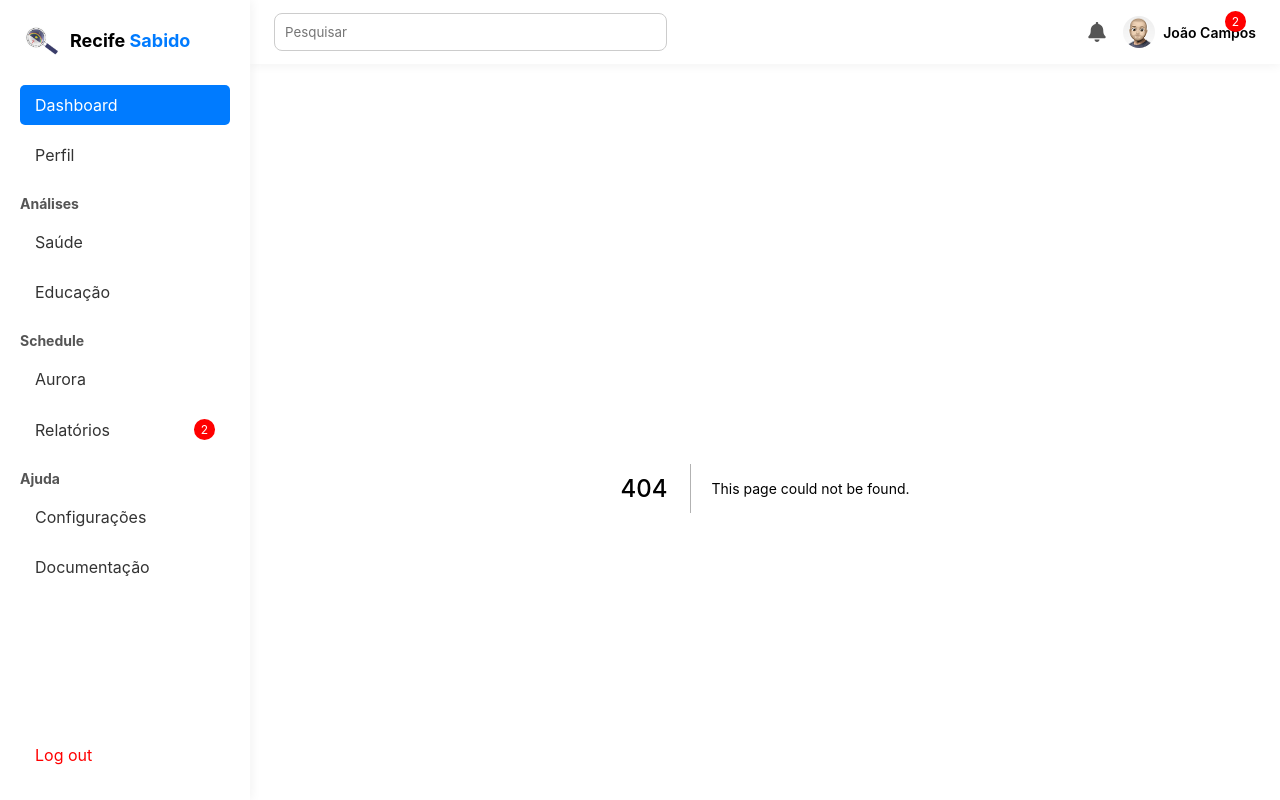
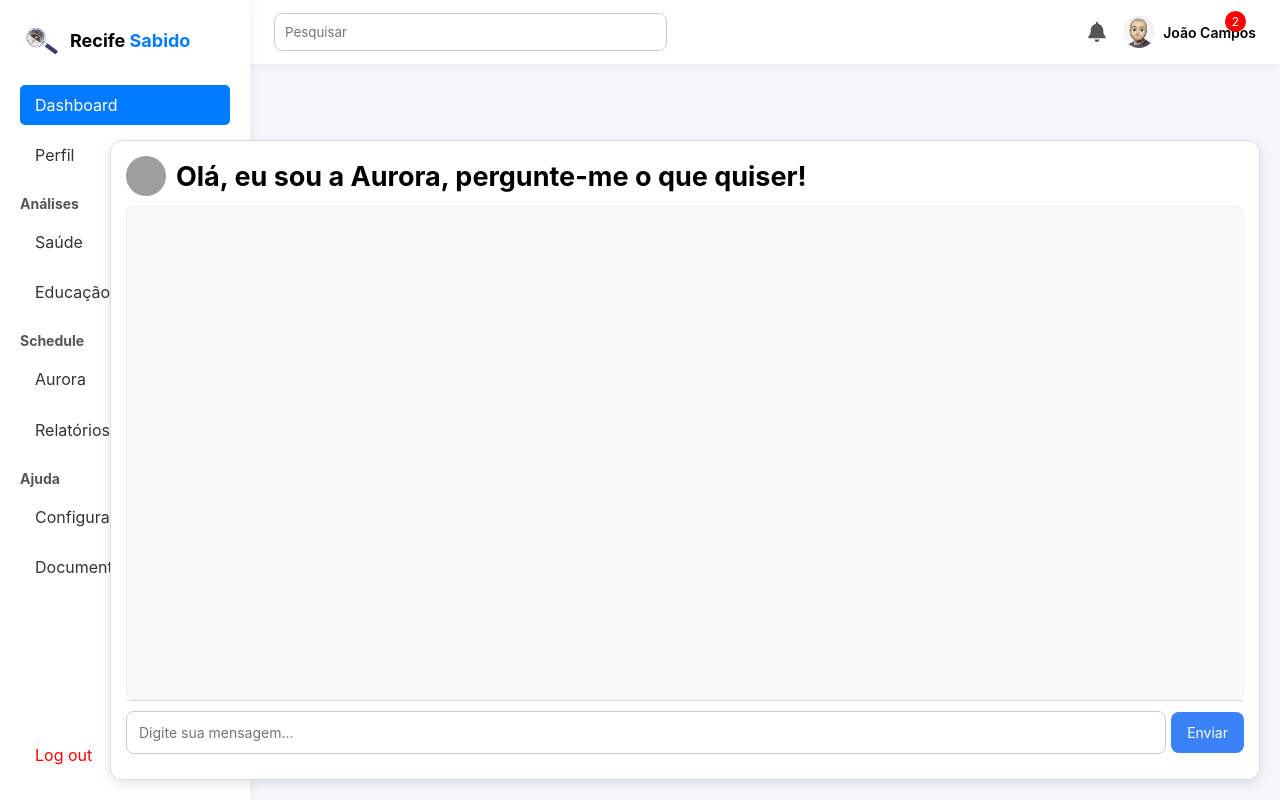
Before and after one commit to Vitorgb7/recife-sabido-front, a Next.js app: page /chat in a window 1280 px wide. Before the commit this address had no page. Built offline with nearby package versions, Linux system fonts and the light colour scheme; grey boxes are pictures that could not be loaded.

Commit message:
feat: implementação de tela de chatbot

```diff
--- /dev/null
+++ b/src/app/chat/page.tsx
@@ -0,0 +1,13 @@
+"use client";
+
+import Chatbot from "../components/Chatbot";
+
+export default function AuroraPage() {
+  return (
+    <div className="chat-page-container">
+      <div className="chat-content">
+        <Chatbot />
+      </div>
+    </div>
+  );
+}
--- a/src/app/components/Chatbot.tsx
+++ b/src/app/components/Chatbot.tsx
@@ -1,7 +1,6 @@
 "use client";
 
 import "../styles/chatbot.css";
-
 import { useState } from "react";
 import { getChatbotResponse } from "../services/chatbotService";
 
@@ -18,28 +17,27 @@ const Chatbot = () => {
   };
 
   return (
-    <div className="fixed bottom-5 right-5 w-80 bg-white shadow-lg rounded-lg p-4 border">
-      <h2 className="text-lg font-bold mb-2">Chatbot</h2>
-      <div className="h-40 overflow-y-auto border p-2 rounded">
+    <div className="chatbot-widget">
+      <div className="chatbot-header">
+        <img src="/assistente.png" alt="Aurora" className="chatbot-avatar" />
+        <h2>Olá, eu sou a Aurora, pergunte-me o que quiser!</h2>
+      </div>
+      <div className="chatbot-messages">
         {chat.map((msg, index) => (
-          <div key={index} className="mb-2">
-            <p className="text-blue-600 font-semibold">Você: {msg.user}</p>
-            <p className="text-gray-700">Bot: {msg.bot}</p>
+          <div key={index} className={`chatbot-message ${msg.user ? "user" : "bot"}`}>
+            <p className={`chatbot-bubble ${msg.user ? "user" : "bot"}`}>{msg.user || msg.bot}</p>
           </div>
         ))}
       </div>
-      <div className="mt-3 flex">
+      <div className="chatbot-input-container">
         <input
           type="text"
           value={userMessage}
           onChange={(e) => setUserMessage(e.target.value)}
           placeholder="Digite sua mensagem..."
-          className="flex-1 p-2 border rounded-l"
+          className="chatbot-input"
         />
-        <button
-          onClick={handleSendMessage}
-          className="bg-blue-500 text-white px-4 py-2 rounded-r"
-        >
+        <button onClick={handleSendMessage} className="chatbot-send-button">
           Enviar
         </button>
       </div>
--- a/src/app/styles/chatbot.css
+++ b/src/app/styles/chatbot.css
@@ -2,17 +2,72 @@
   background: white;
   padding: 15px;
   border-radius: 12px;
-  box-shadow: 0 2px 10px rgba(0, 0, 0, 0.1);
+  box-shadow: 0 4px 12px rgba(0, 0, 0, 0.1);
+  width: 1150px;
+  height: 80vh;
+  position: fixed;
+  bottom: 20px;
+  right: 20px;
+  border: 1px solid #ddd;
+  display: flex;
+  flex-direction: column;
 }
 
-.chatbot-message {
+/* Mantém o cabeçalho fixo no topo */
+.chatbot-header {
   display: flex;
   align-items: center;
   gap: 10px;
-  padding: 10px;
-  border-bottom: 1px solid #eee;
+  font-size: 18px;
+  font-weight: bold;
+  margin-bottom: 10px;
 }
 
-.chatbot-message:last-child {
-  border-bottom: none;
+.chatbot-avatar {
+  width: 40px;
+  height: 40px;
+  border-radius: 50%;
+  object-fit: cover;
 }
+
+.chatbot-messages {
+  flex-grow: 1; /* Faz a área crescer para ocupar o espaço livre */
+  overflow-y: auto;
+  padding: 10px;
+  border-radius: 8px;
+  background: #f9f9f9;
+  border: 1px solid #eee;
+}
+
+.chatbot-input-container {
+  display: flex;
+  gap: 5px;
+  align-items: center;
+  padding-top: 10px;
+  border-top: 1px solid #ddd;
+  background: white;
+  padding-bottom: 10px;
+}
+
+.chatbot-input {
+  flex: 1;
+  padding: 12px;
+  border: 1px solid #ccc;
+  border-radius: 8px;
+  font-size: 14px;
+  outline: none;
+}
+
+.chatbot-send-button {
+  background: #3b82f6;
+  color: white;
+  padding: 12px 16px;
+  border: none;
+  cursor: pointer;
+  border-radius: 8px;
+  font-size: 14px;
+}
+
+.chatbot-send-button:hover {
+  background: #2563eb;
+}
```
